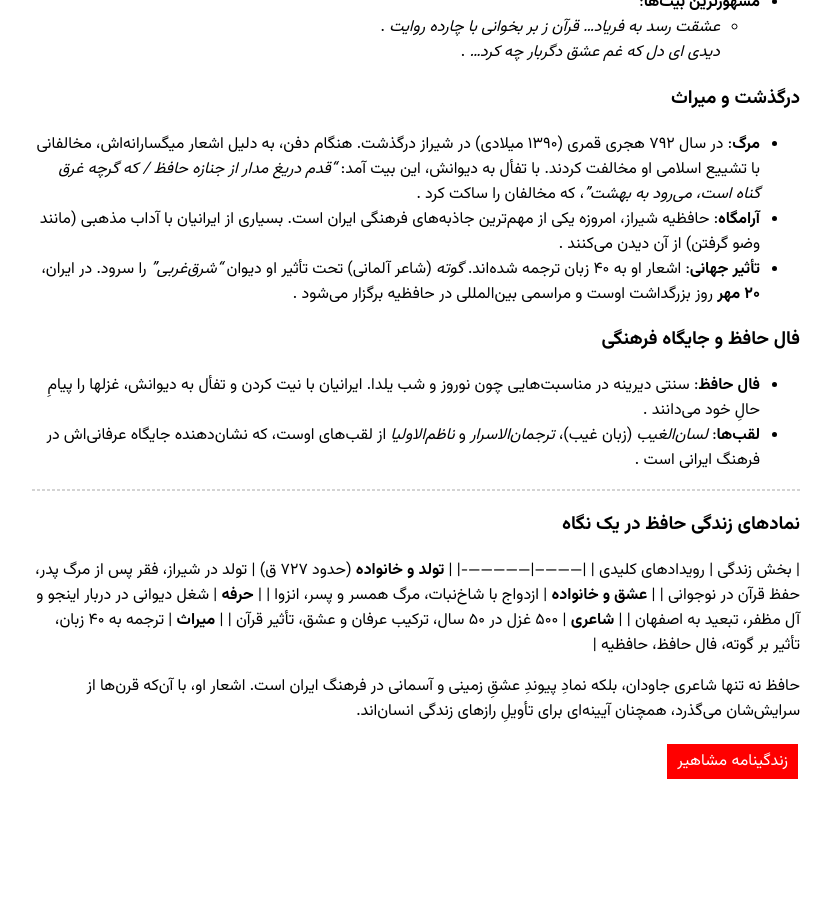
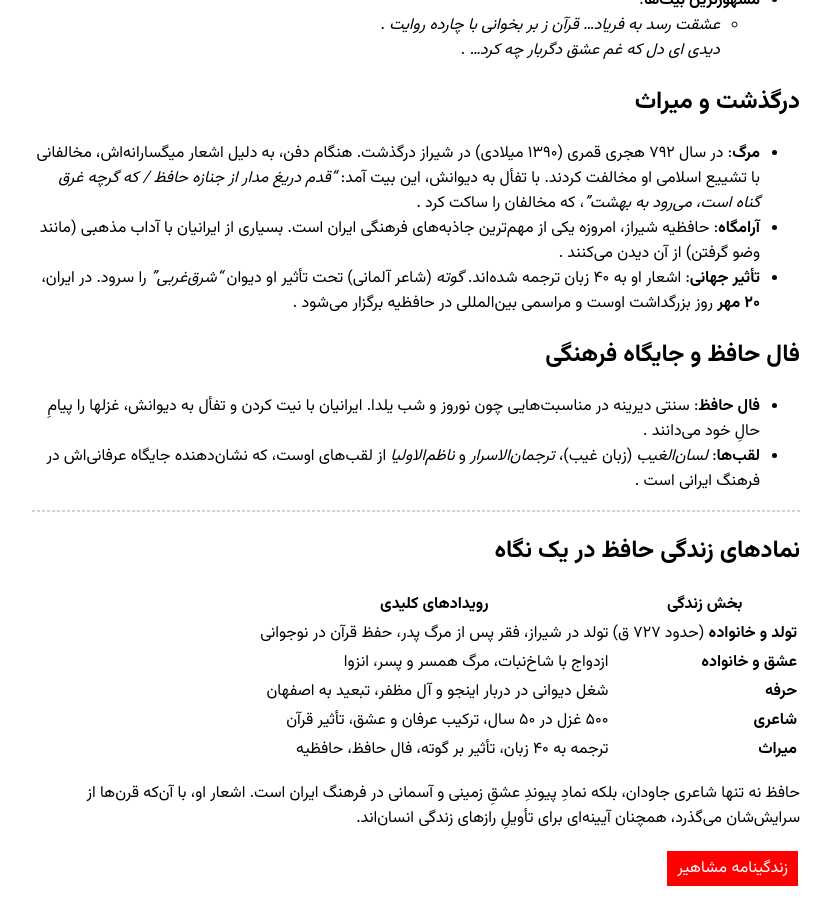
Before and after one commit to darkblog/darkblog.github.io, a Jekyll site: the page built from _posts/2025-7-3-47.md, in a window 1280 px wide and 900 px high, scrolled down 1109 px. Shown: the whole window, without its empty margins (224-1056 px from the left). Built offline with Jekyll 4.4.1, drawn with Linux system fonts in a browser that asks for light colours; before the commit the page ends 1902 px from its top, so only the background shows below that; some of the changed lines change nothing that is shown; some of the changed text lies outside the part shown.

Commit message:
Update 2025-7-3-47.md

```diff
--- a/_posts/2025-7-3-47.md
+++ b/_posts/2025-7-3-47.md
@@ -3,25 +3,23 @@
 title: زندگینامه خواجه حافظ شیرازی
 ---
 
-## زندگینامه جامع خواجه حافظ شیرازی
-
-### تولد و پیشینه خانوادگی
+## تولد و پیشینه خانوادگی
 - **تولد و خانواده**: حافظ با نام کامل *خواجه شمس‌الدین محمد بن بهاءالدین محمد شیرازی*، حدود سال ۷۲۶–۷۲۷ هجری قمری (۱۳۲۵–۱۳۲۶ میلادی) در شیراز متولد شد. پدرش *بهاءالدین*، بازرگان زغال‌سنگ بود که از اصفهان به شیراز مهاجرت کرد، و مادرش اهل کازرون بود. حافظ در کودکی پدرش را از دست داد و خانواده‌اش در فقر شدید فرو رفتند .
 - **لقب "حافظ"**: او در نوجوانی (۱۲–۱۴ سالگی) کل قرآن را با چهارده روایت مختلف حفظ کرد، از همین رو تخلص *"حافظ"* را برگزید. قرآن تأثیر عمیقی بر جهان‌بینی و اشعار او گذاشت .
 
-### تحصیلات و مشاغل اولیه
+## تحصیلات و مشاغل اولیه
 - **تحصیلات**: علیرغم فقر، علوم دینی، ادبیات، فلسفه و منطق را نزد استادانی چون *قوام‌الدین عبدالله*، *میر سید شریف گرگانی* و *مولانا بهاءالدین عبدالصمد بحرآبادی* فرا گرفت. او حدود ۴۰ سال در محافل علمی شیراز حضور داشت .
 - **شغل جوانی**: برای تأمین معاش، در نانوایی و مغازه‌های محلی کار می‌کرد. همزمان در کتابخانه‌های نزدیک به مطالعه می‌پرداخت و در محافل عرفانی شرکت می‌جست .
 
-### زندگی شخصی و خانوادگی
+## زندگی شخصی و خانوادگی
 - **ازدواج**: در جوانی (حدود ۲۰–۲۷ سالگی) با دختری به نام *شاخ‌نبات* (یا *نسرین*) ازدواج کرد. روایت‌ها حاکی از آن است که برای رسیدن به او ۴۰ شب در آرامگاه *بابا کوی* شب‌زنده‌داری کرد. این ازدواج حاصل یک پسر داشت .
 - **تراژدی خانوادگی**: همسرش در مسافرتی درگذشت و محل دفنش نامعلوم ماند. پسرشان نیز در جوانی، هنگام سفر به هند فوت کرد. حافظ پس از این وقایع هرگز ازدواج نکرد و غم فراق در اشعارش بازتاب یافت .
 
-### فعالیت‌های سیاسی و شغلی
+## فعالیت‌های سیاسی و شغلی
 - **کار در دربار**: در دوران *شاه شیخ ابواسحاق اینجو* (حکومت: ۷۴۲–۷۵۴ ق) به دربار راه یافت و شغل دیوانی (نویسندگی اسناد دولتی) پیشه کرد. این شغل منبع اصلی درآمد او بود، نه شاعری .
 - **چالش‌های سیاسی**: با حمله *امیر مبارزالدین آل مظفر* به شیراز (۷۵۴ ق) و قتل ابواسحاق، حافظ مدتی از دربار کنار گذاشته شد. پس از به قدرت رسیدن *شاه شجاع* (پسر مبارزالدین)، دوباره به دربار بازگشت، اما اختلافاتش با شاه موجب تبعید او به اصفهان شد. او نهایتاً در ۵۲ سالگی به شیراز بازگشت .
 
-### سبک شعری و آثار
+## سبک شعری و آثار
 - **دیوان حافظ**: شامل ۵۰۰ غزل، ۴۲ رباعی، چند قصیده و مثنوی است. او شاعری پرکار نبود و سالانه تنها ۱۰ غزل می‌سرود. غزلیاتش در طول ۵۰ سال و با تمرکز بر "خلق اثری شایسته معشوق" شکل گرفتند .
 - **ویژگی‌های شعر**:
   - **تأثیر قرآن**: سبک غزل‌های مستقل با ابیاتِ خودبسنده، متأثر از ساختار سوره‌های قرآن است .
@@ -31,17 +29,18 @@
   - *عشقت رسد به فریاد... قرآن ز بر بخوانی با چارده روایت* .
   *دیدی ای دل که غم عشق دگربار چه کرد...* .
 
-### درگذشت و میراث
+## درگذشت و میراث
 - **مرگ**: در سال ۷۹۲ هجری قمری (۱۳۹۰ میلادی) در شیراز درگذشت. هنگام دفن، به دلیل اشعار میگسارانه‌اش، مخالفانی با تشییع اسلامی او مخالفت کردند. با تفأل به دیوانش، این بیت آمد: *"قدم دریغ مدار از جنازه حافظ / که گرچه غرق گناه است، می‌رود به بهشت"*، که مخالفان را ساکت کرد .
 - **آرامگاه**: حافظیه شیراز، امروزه یکی از مهم‌ترین جاذبه‌های فرهنگی ایران است. بسیاری از ایرانیان با آداب مذهبی (مانند وضو گرفتن) از آن دیدن می‌کنند .
 - **تأثیر جهانی**: اشعار او به ۴۰ زبان ترجمه شده‌اند. *گوته* (شاعر آلمانی) تحت تأثیر او دیوان *"شرق‌غربی"* را سرود. در ایران، **۲۰ مهر** روز بزرگداشت اوست و مراسمی بین‌المللی در حافظیه برگزار می‌شود .
 
-### فال حافظ و جایگاه فرهنگی
+## فال حافظ و جایگاه فرهنگی
 - **فال حافظ**: سنتی دیرینه در مناسبت‌هایی چون نوروز و شب یلدا. ایرانیان با نیت کردن و تفأل به دیوانش، غزلها را پیامِ حالِ خود می‌دانند .
 - **لقب‌ها**: *لسان‌الغیب* (زبان غیب)، *ترجمان‌الاسرار* و *ناظم‌الاولیا* از لقب‌های اوست، که نشان‌دهنده جایگاه عرفانی‌اش در فرهنگ ایرانی است .
 
 ---
-### نمادهای زندگی حافظ در یک نگاه
+## نمادهای زندگی حافظ در یک نگاه
+
 | بخش زندگی | رویدادهای کلیدی |
 |-----------|----------------|
 | **تولد و خانواده** (حدود ۷۲۷ ق) | تولد در شیراز، فقر پس از مرگ پدر، حفظ قرآن در نوجوانی |
```
